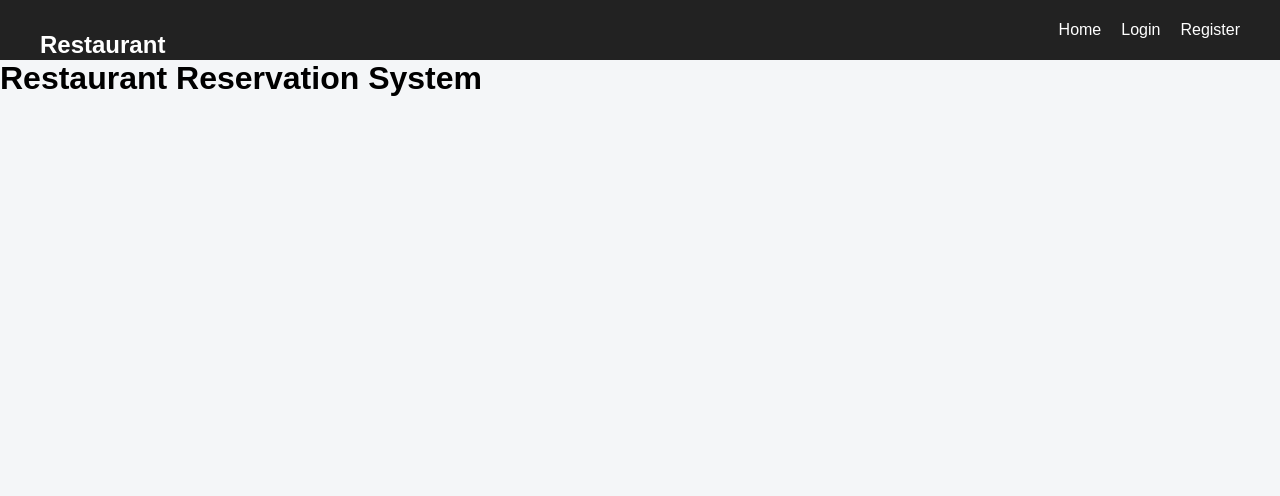
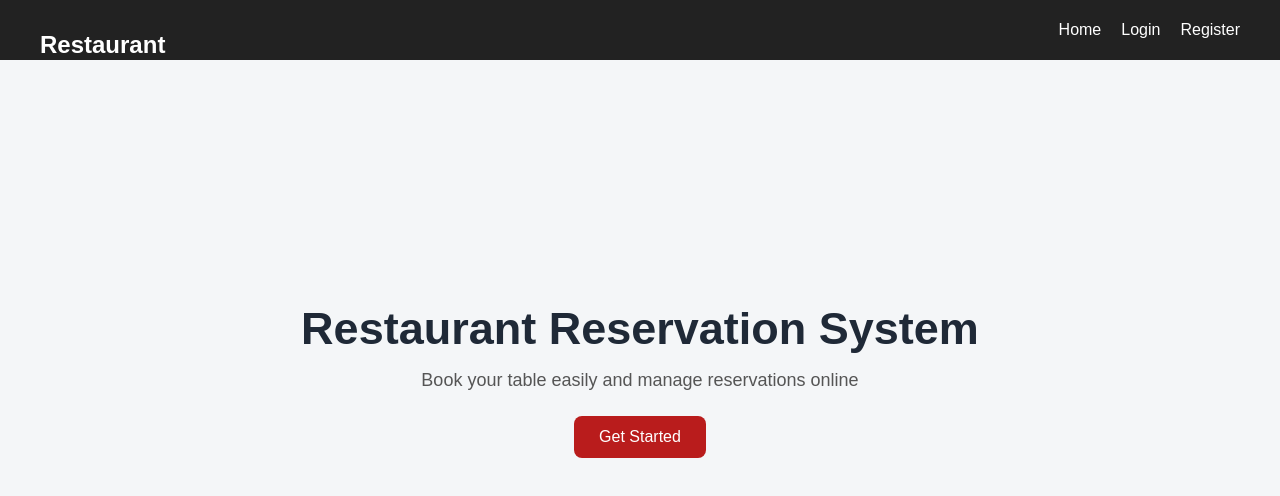
Before and after one commit to nagarajp01/restaurant-reservation-system, a React app in the folder frontend/: page / in a window 1280 px wide. Shown: the top 496 px of the page. Built offline with nearby package versions, Linux system fonts and the light colour scheme; the HTML template or start-up script is replaced by a standard one.

Commit message:
completed Protectedroutes,adminroutes features

```diff
--- a/frontend/src/App.jsx
+++ b/frontend/src/App.jsx
@@ -7,6 +7,8 @@ import MyReservations from "./pages/MyReservations";
 import AdminDashboard from "./pages/AdminDashboard";
 import Navbar from "./components/Navbar";
 import CreateReservation from "./pages/CreateReservation";
+import ProtectedRoute from "./components/ProtectedRoute";
+import AdminRoute from "./components/AdminRoute";
 
 
 function App() {
@@ -38,28 +40,41 @@ function App() {
 
         <Route
         path="/manage-tables"
-        element={<ManageTables />}
+        element={
+          <AdminRoute>
+            <ManageTables />
+          </AdminRoute>
+        }
       />
 
 
         <Route
           path="/my-reservations"
-          element={<MyReservations />}
+          element={
+            <ProtectedRoute>
+              <MyReservations />
+            </ProtectedRoute>
+          }
         />
 
 
         <Route
           path="/admin"
-          element={<AdminDashboard />}
+          element={
+            <AdminRoute>
+              <AdminDashboard />
+            </AdminRoute>
+          }
         />
 
         <Route
           path="/reserve"
-          element={<CreateReservation />}
-        />
-        <Route
-        path="/my-reservations"
-         element={<MyReservations />}
+          element={
+            <ProtectedRoute>
+              <CreateReservation />
+            </ProtectedRoute>
+
+        }
         />
 
 
--- /dev/null
+++ b/frontend/src/components/AdminRoute.jsx
@@ -0,0 +1,26 @@
+import { Navigate } from "react-router-dom";
+
+
+function AdminRoute({children}){
+
+    const user = JSON.parse(
+        localStorage.getItem("user")
+    );
+
+    if(!user){
+        return <Navigate to="/login"/>
+    }
+
+    if(user.role !== "admin"){
+
+        return <Navigate to="/" />;
+
+    }
+
+
+    return children;
+
+}
+
+
+export default AdminRoute;
--- a/frontend/src/components/Navbar.jsx
+++ b/frontend/src/components/Navbar.jsx
@@ -19,6 +19,7 @@ function Navbar() {
         try {
 
             await api.post("/users/logout");
+            localStorage.removeItem("user");
 
             dispatch(logout());
 
--- /dev/null
+++ b/frontend/src/components/ProtectedRoute.jsx
@@ -0,0 +1,22 @@
+import { Navigate } from "react-router-dom";
+
+function ProtectedRoute({children}){
+
+    const user = JSON.parse(
+        localStorage.getItem("user")
+    );
+
+
+    if(!user){
+
+        return <Navigate to="/login" />;
+
+    }
+
+
+    return children;
+
+}
+
+
+export default ProtectedRoute;
--- a/frontend/src/index.css
+++ b/frontend/src/index.css
@@ -243,3 +243,38 @@ h2 {
 .button-group button{
     padding: 8px 14px;
 }
+
+.home {
+    height: 80vh;
+    display: flex;
+    flex-direction: column;
+    justify-content: center;
+    align-items: center;
+    text-align: center;
+}
+
+.home h1 {
+    font-size: 45px;
+    color: #1f2937;
+    margin-bottom: 15px;
+}
+
+.home p {
+    font-size: 18px;
+    color: #555;
+    margin-bottom: 25px;
+}
+
+.home button {
+    padding: 12px 25px;
+    background-color: #b91c1c;
+    color: white;
+    border: none;
+    border-radius: 8px;
+    cursor: pointer;
+    font-size: 16px;
+}
+
+.home button:hover {
+    background-color: #7f1d1d;
+}
--- a/frontend/src/pages/Home.jsx
+++ b/frontend/src/pages/Home.jsx
@@ -1,9 +1,39 @@
+import { Link } from "react-router-dom";
+
 function Home() {
-    return (
-        <div>
-            <h1>Restaurant Reservation System</h1>
-        </div>
-    );
+
+  const user = JSON.parse(localStorage.getItem("user"));
+
+  return (
+    <div className="home">
+
+      <h1>Restaurant Reservation System</h1>
+
+      <p>
+        Book your table easily and manage reservations online
+      </p>
+
+
+      {
+        user ? (
+          <Link to="/reserve">
+            <button>
+              Book a Table
+            </button>
+          </Link>
+        ) : (
+          <Link to="/login">
+            <button>
+              Get Started
+            </button>
+          </Link>
+        )
+      }
+
+
+    </div>
+  );
+
 }
 
 export default Home;
--- a/frontend/src/pages/Login.jsx
+++ b/frontend/src/pages/Login.jsx
@@ -38,6 +38,11 @@ function Login() {
             const response = await api.post(
                 "/users/login",
                 formData
+            );
+
+            localStorage.setItem(
+                        "user",
+                JSON.stringify(response.data.data.user)
             );
 
 
```
